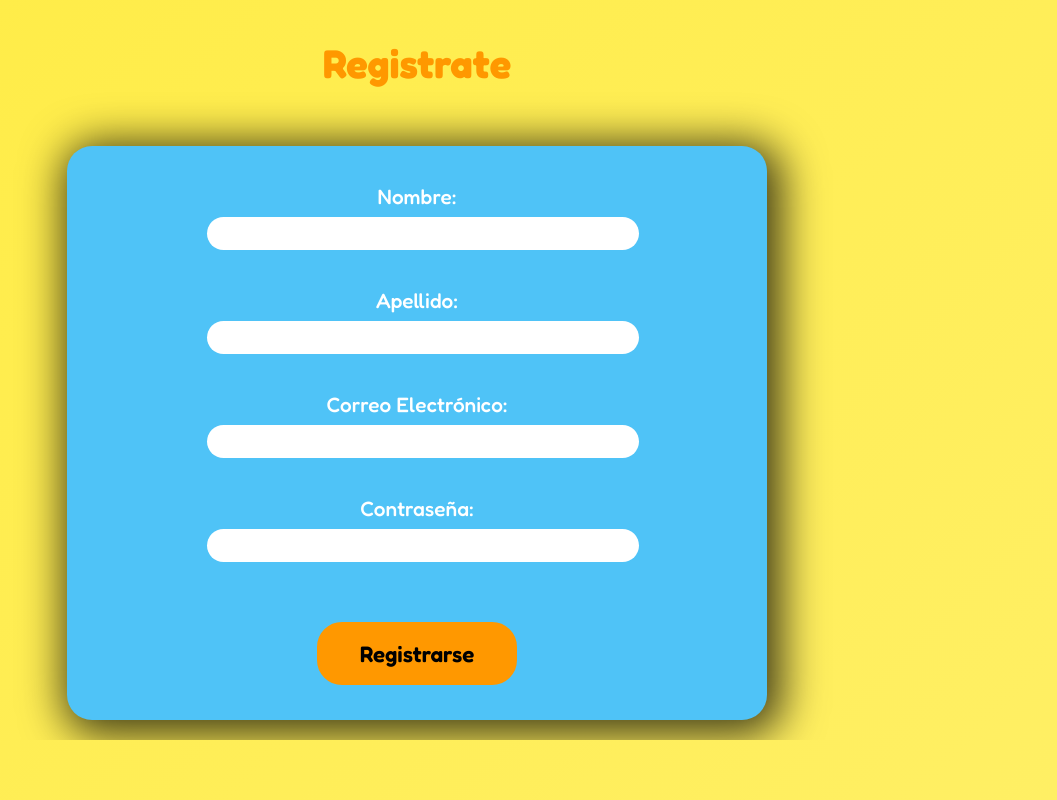
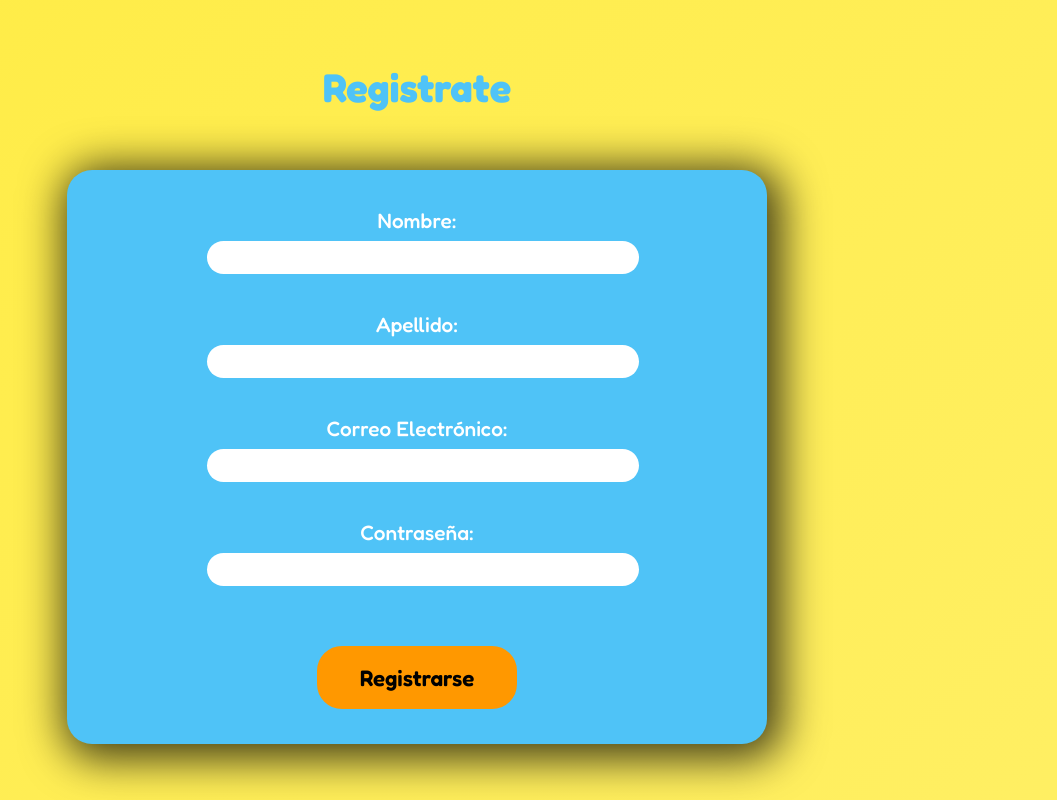
Before and after one commit to alejandrogoscu/Patukis, a React (Vite) app: page /register in a window 1280 px wide. Shown: the whole page, without its empty margins (223-1280 px from the left). Built offline with nearby package versions, Linux system fonts and the light colour scheme.

Commit message:
modificaciones en algunos css

```diff
--- a/src/App.css
+++ b/src/App.css
@@ -1,6 +1,7 @@
-/* :root{
- max-width: 1800px;
+:root {
+  max-width: 1800px;
   margin: 0 auto;
   padding: 1rem;
   text-align: center;
-  justify-content: center;} */
+  justify-content: center;
+}
--- a/src/components/User/LoginForm/LoginForm.jsx
+++ b/src/components/User/LoginForm/LoginForm.jsx
@@ -1,11 +1,11 @@
-import { useContext, useEffect, useState } from 'react';
-import { useNavigate } from 'react-router-dom';
-import { UserContext } from '../../../context/UserContext/UserState';
+import { useContext, useEffect, useState } from "react";
+import { useNavigate } from "react-router-dom";
+import { UserContext } from "../../../context/UserContext/UserState";
 
 const LoginForm = () => {
   const initialValue = {
-    email: '',
-    password: '',
+    email: "",
+    password: "",
   };
 
   const navigate = useNavigate();
@@ -33,14 +33,14 @@ const LoginForm = () => {
   useEffect(() => {
     if (success) {
       const timer = setTimeout(() => {
-        navigate('/home');
+        navigate("/");
       }, 1000);
       return () => clearTimeout(timer);
     }
   }, [success, navigate]);
 
   const goToRegister = () => {
-    navigate('/register');
+    navigate("/register");
   };
 
   return (
@@ -82,7 +82,7 @@ const LoginForm = () => {
 
       <div className="login_register_prompt">
         <p className="login_register_text">
-          ¿Eres nueva/o en Patukis?{' '}
+          ¿Eres nueva/o en Patukis?{" "}
           <button className="login_register_button" onClick={goToRegister}>
             Comenzar →
           </button>
--- a/src/components/User/RegisterForm/registerForm.css
+++ b/src/components/User/RegisterForm/registerForm.css
@@ -6,10 +6,10 @@
   align-items: center;
 }
 
-.register__title {
+/* .register__title {
   font-size: 2.5rem;
   color: var(--naranja);
-}
+} */
 
 .register__form {
   width: 80%;
--- a/src/index.css
+++ b/src/index.css
@@ -33,7 +33,7 @@
   }
 }
 
-html,
+/* html,
 body,
 #root {
   width: 100%;
@@ -44,3 +44,9 @@ body,
   padding: 0;
   overflow-x: hidden;
 }
+ */
+
+h2 {
+  color: var(--azul);
+  font-size: 2.5em;
+}
```
